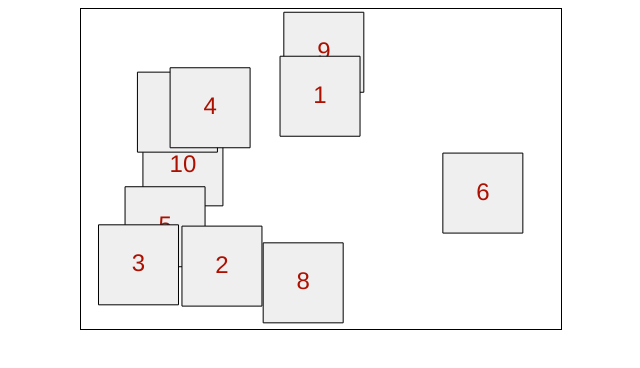
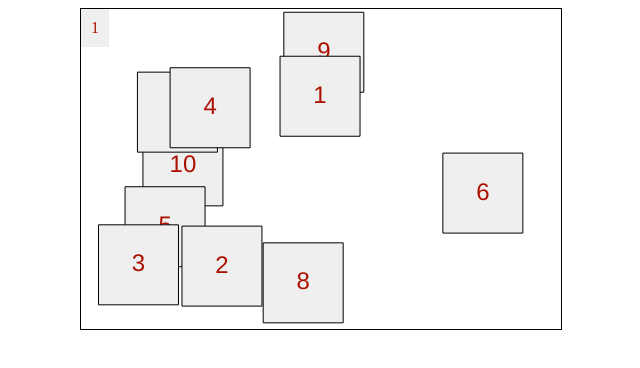
Before and after one commit to ZANTGames/count99, a plain HTML site: page index.html in a window 1280 px wide. Shown: the full height of the page, 319-959 px from the left. Drawn offline with Linux system fonts and the light colour scheme.

Commit message:
Adding game logic

```diff
--- a/css/count99-game.css
+++ b/css/count99-game.css
@@ -1,7 +1,21 @@
 #game-canvas {
+	display: block;
+}
+
+#game {
 	width: 480px;
 	height: 320px;
 	border: 1px solid black;
-	display: block;
 	margin: auto;
+	position: relative;
+	overflow: hidden;
 }
+
+#hud {
+	position: absolute;
+	top: 0;
+	left: 0;
+	color: #ac1000;
+	background: #efefef;
+	padding: 10px;
+}
--- a/index.html
+++ b/index.html
@@ -1,12 +1,17 @@
 <!DOCTYPE html>
 <html>
 <head>
+	<meta charset="UTF-8">
 	<title>Count 99 Game</title>
 	<link rel="stylesheet" href="css/count99-game.css"></link>
 </head>
 <body>
-	<canvas id="game-canvas" width="480" height="320"></canvas>
-
+	<div id="game">
+		<canvas id="game-canvas" width="480" height="320"></canvas>
+		<div id="hud">
+			<span id="next-count">1</span>
+		</div>
+	</div>
 	<script type="text/javascript" src="vendors/easeljs-0.8.1.min.js"></script>
 	<script type="text/javascript" src="js/count99-game.js"></script>
 </body>
--- a/js/count99-game.js
+++ b/js/count99-game.js
@@ -39,11 +39,15 @@ c99.Game = (function(){
 		this.stage = new createjs.Stage(this.canvas);
 
 		var totalTiles = 10;
+		this.nextCount = 1;
 
 		var tileOnPress = function(event) {
-			console.log("Pressed");
-			this.stage.removeChild(event.target.parent);
-			this.stage.update();
+			if(event.target.parent.number === this.nextCount) {
+				this.stage.removeChild(event.target.parent);
+				this.stage.update();
+				this.nextCount++;
+				document.getElementById('next-count').textContent = this.nextCount;
+			}
 		};
 
 		for (var i = totalTiles; i > 0; i--) {
```
